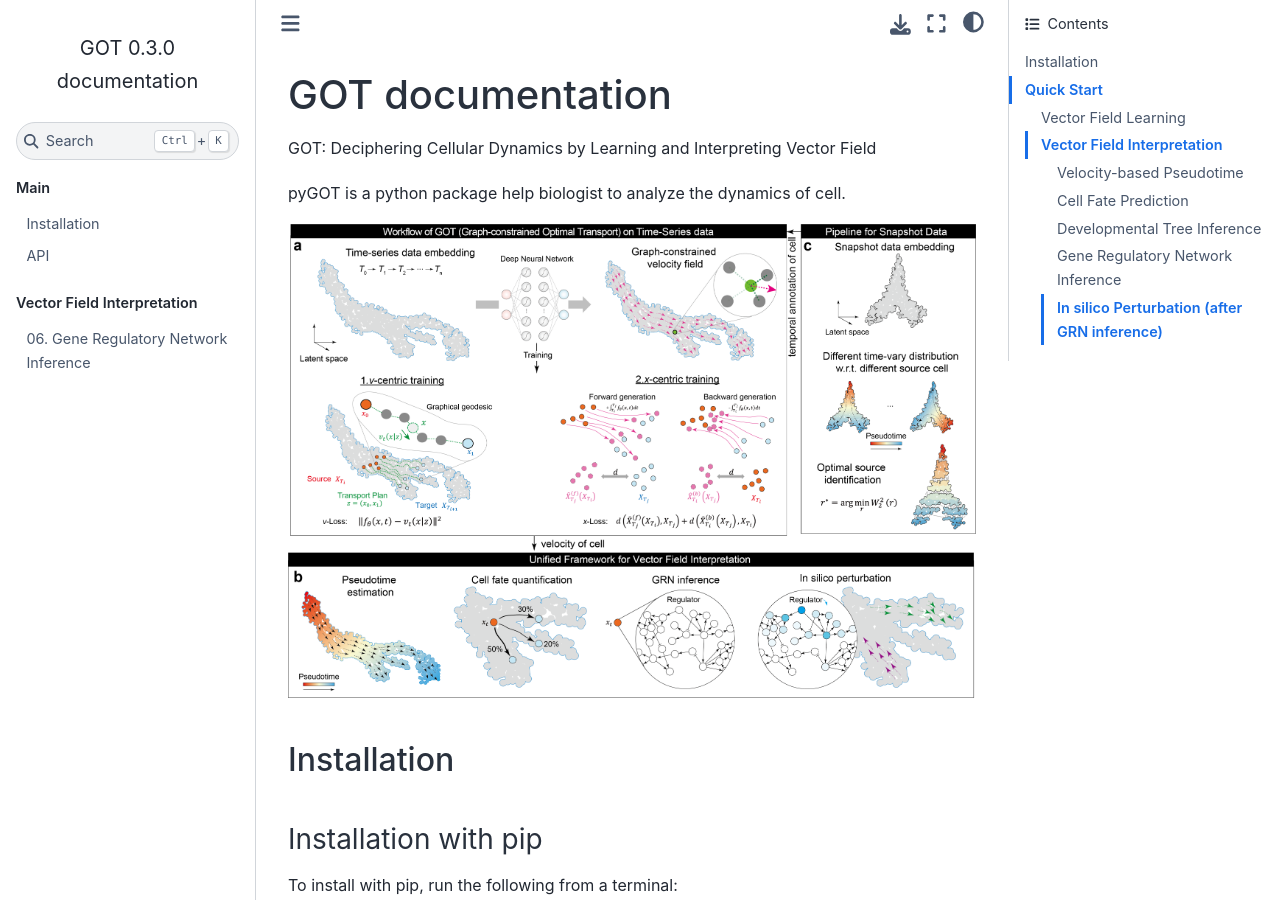
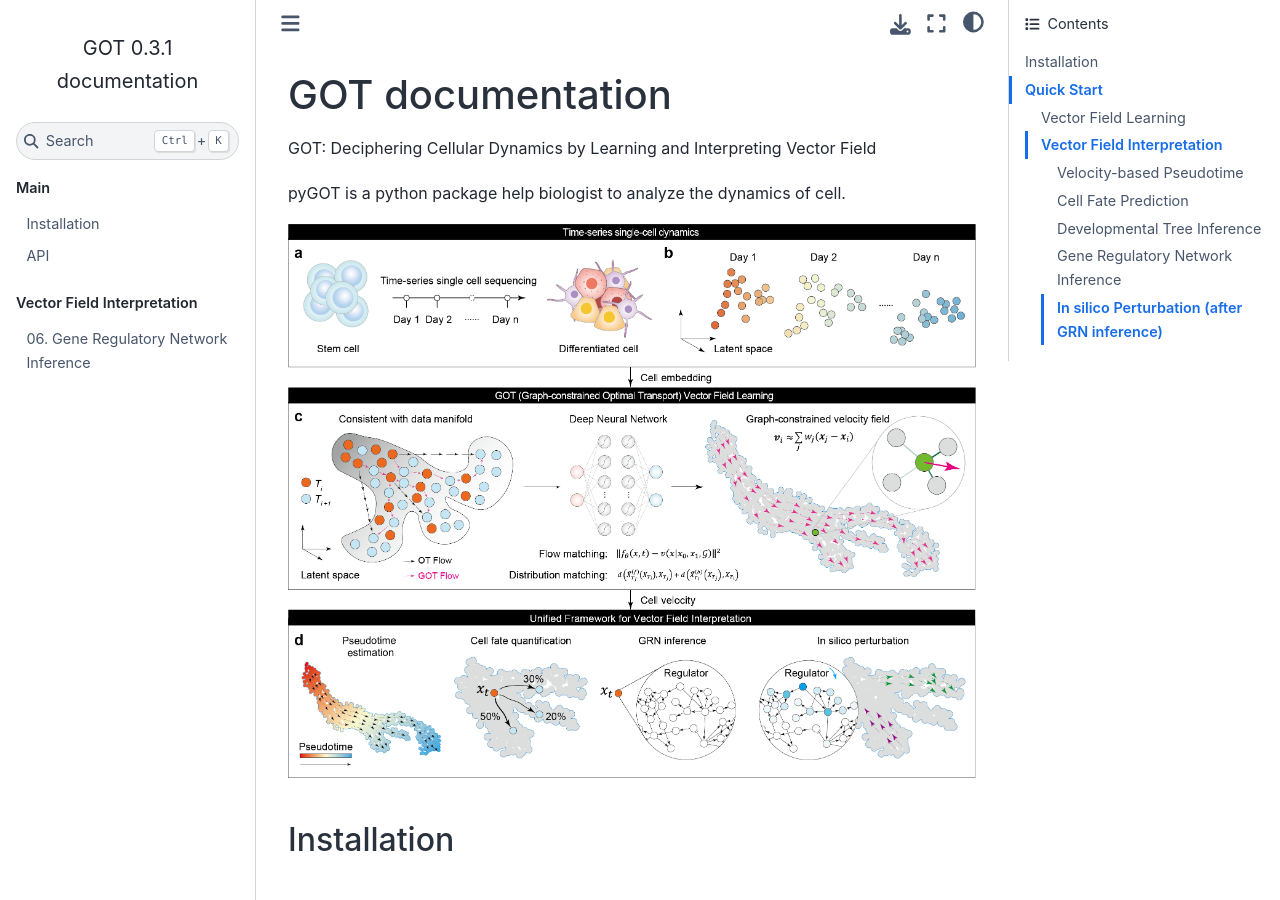
Before and after one commit to Witiy/GOT, a Sphinx documentation site: the page built from docs/source/index.rst, in a window 1280 px wide and 900 px high. Built offline with Sphinx 7.4.7 and the Sphinx Book theme 1.1.4, drawn with Linux system fonts in a browser that asks for light colours; pages that are not in the unit, such as notebooks, are missing from menus.

Commit message:
version change

```diff
--- a/docs/source/conf.py
+++ b/docs/source/conf.py
@@ -21,7 +21,7 @@ source_suffix = ['.rst',".md"]
 project = 'GOT'
 copyright = '2025, Ruihong Xu'
 author = 'Ruihong Xu'
-release = '0.3.0'
+release = '0.3.1'
 html_favicon = 'favicon.png'
 bibtex_bibfiles = ['ref.bib']
 
--- a/setup.py
+++ b/setup.py
@@ -1,7 +1,7 @@
 from setuptools import setup, find_packages, Extension
 setup(
     name='py-scgot',
-    version='0.3.0',
+    version='0.3.1',
     author='Ruihong Xu',
     author_email='xuruihong@big.ac.cn',
     packages=find_packages(),
```
Also changed, not shown: docs/source/1fig1.png, 4 other files.
